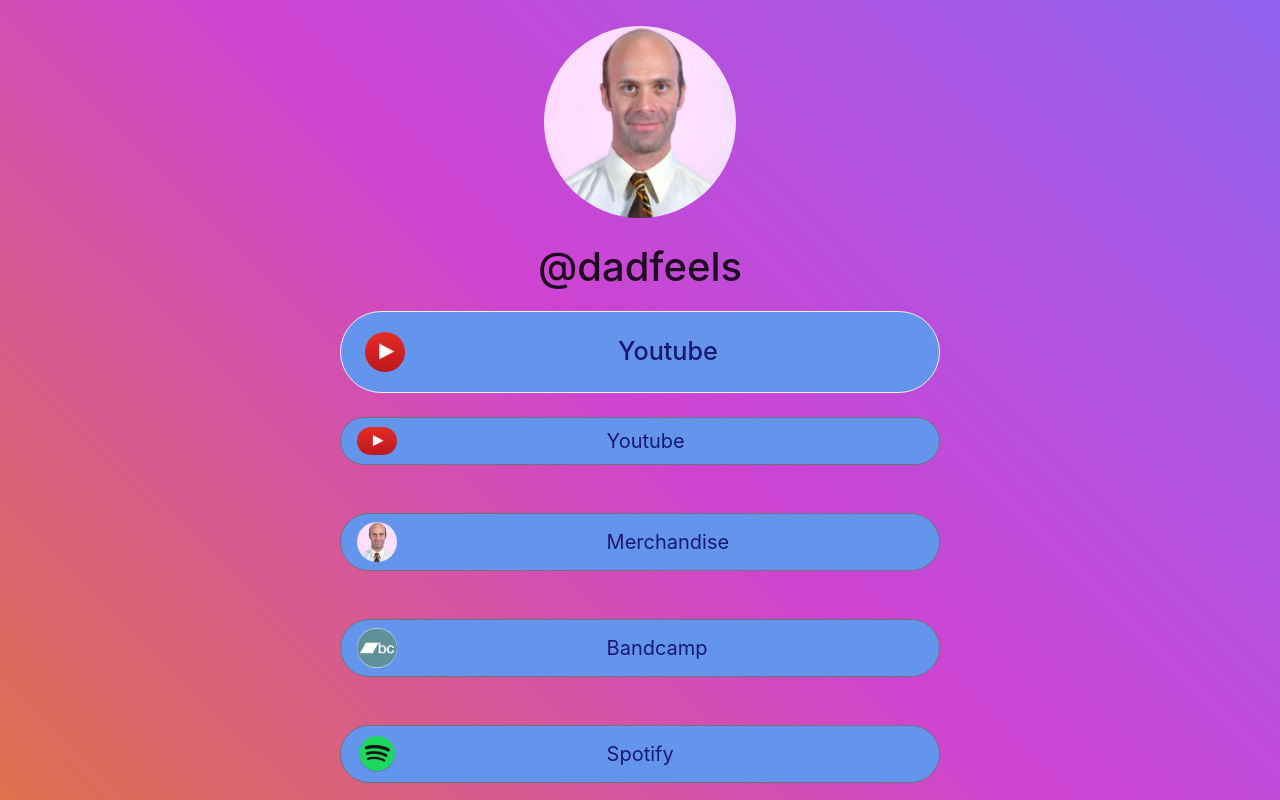
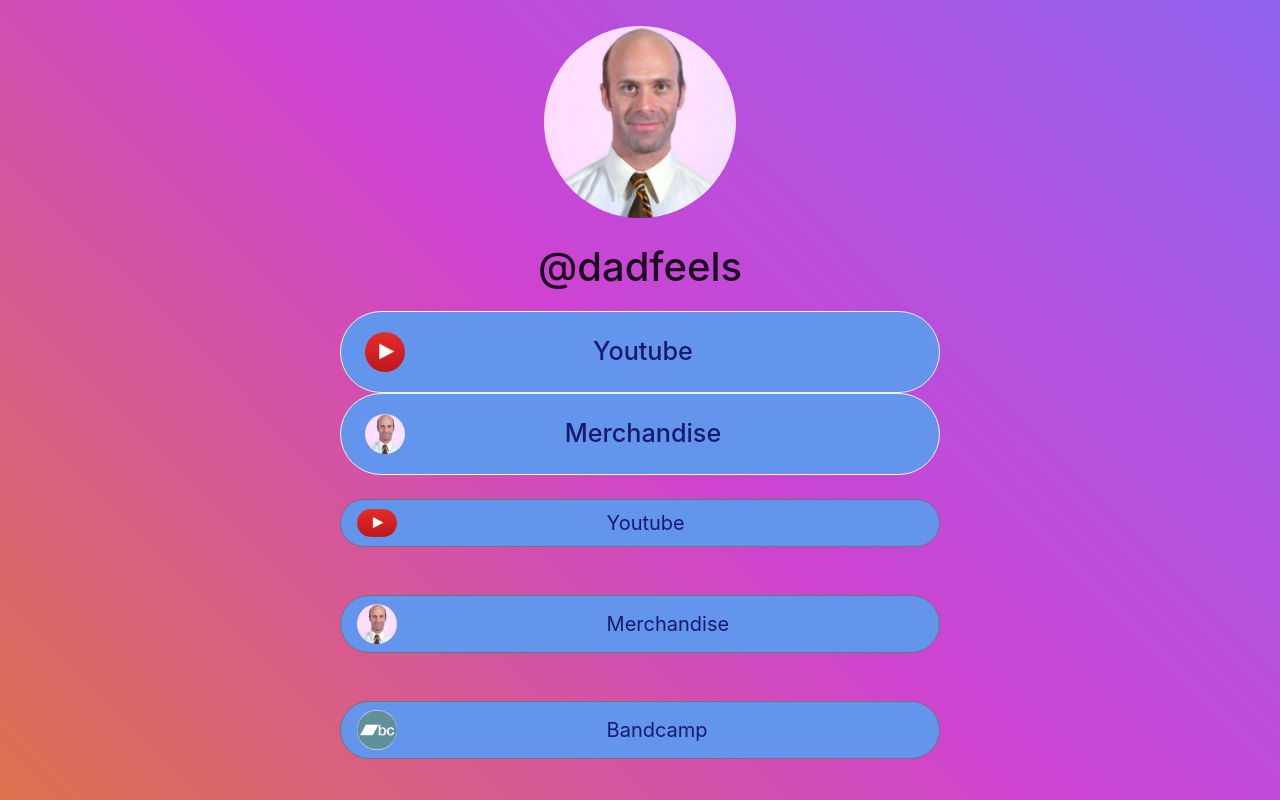
Before and after one commit to lyndsiWilliams/nathan-station, a React (Create React App) app in the folder client/: page / in a window 1280 px wide. Shown: the top 800 px of the page. Built offline with nearby package versions, Linux system fonts and the light colour scheme.

Commit message:
More progress

```diff
--- a/client/src/components/LinkTreeClone.tsx
+++ b/client/src/components/LinkTreeClone.tsx
@@ -15,6 +15,7 @@
   .ant-card-meta-title {
     color: midnightblue;
     font-size: 1.8em;
+    margin-right: 50px;
   }
 
   .ant-card-body {
@@ -99,6 +100,18 @@
           </StyledCard>
         </StyledLink>
         <StyledLink
+          href="http://bit.ly/30j2SMs"
+          target="_blank"
+          rel="noreferrer"
+        >
+          <StyledCard style={cardStyle}>
+            <Meta
+            avatar={<Avatar size='large' src={dad} />}
+            title='Merchandise'
+          />
+          </StyledCard>
+        </StyledLink>
+        <StyledLink
           href="http://bit.ly/2GVKh3N"
           target="_blank"
           rel="noreferrer"
```
